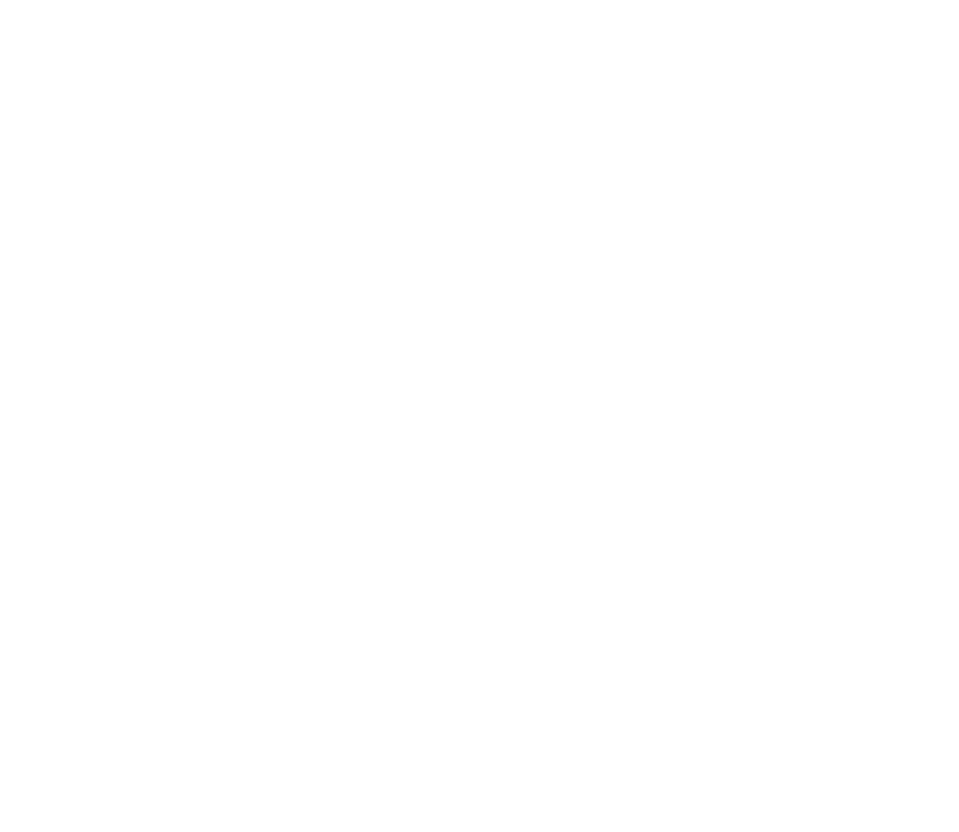
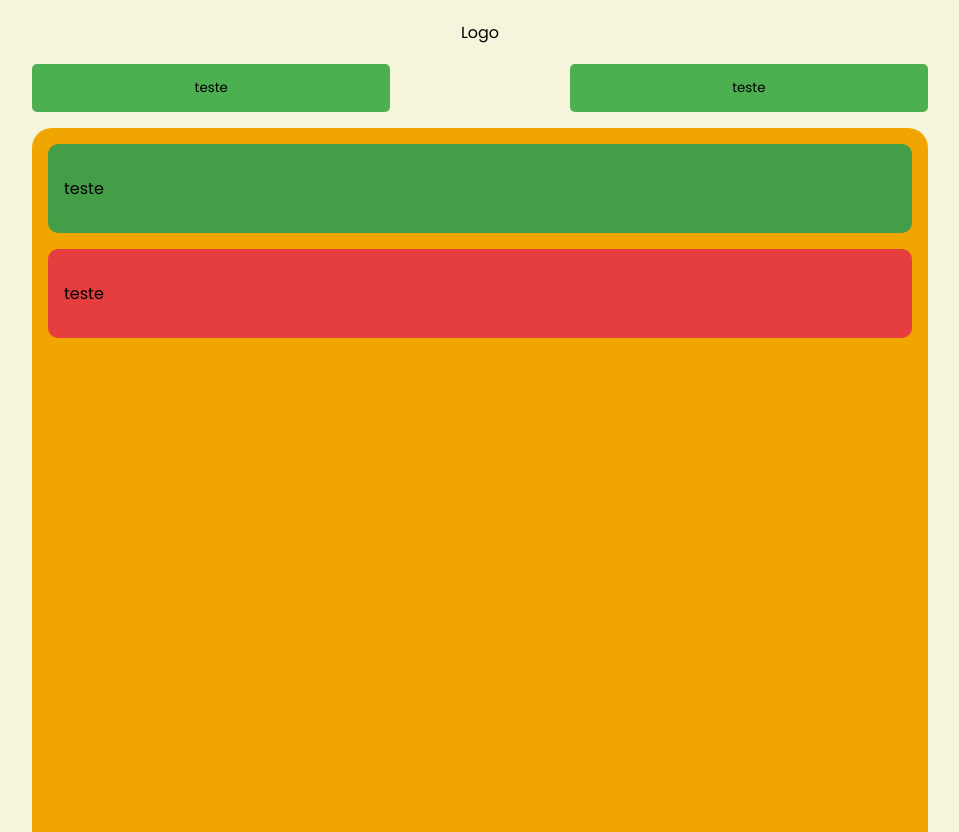
Before and after one commit to rafaelrmdd/money-control, a React (Create React App) app: page / in a window 1280 px wide. Shown: the whole page, without its empty margins (160-1119 px from the left). Before the commit the page ends 800 px from the top, so only its background shows below. Built offline with nearby package versions, Linux system fonts and the light colour scheme.

Commit message:
initial design development

```diff
--- a/package.json
+++ b/package.json
@@ -9,6 +9,7 @@
     "react": "^18.3.1",
     "react-dom": "^18.3.1",
     "react-scripts": "5.0.1",
+    "styled-components": "^6.1.13",
     "web-vitals": "^2.1.4"
   },
   "scripts": {
--- a/public/index.html
+++ b/public/index.html
@@ -1,10 +1,14 @@
 <!DOCTYPE html>
 <html lang="en">
   <head>
+    <link rel="preconnect" href="https://fonts.googleapis.com">
+    <link rel="preconnect" href="https://fonts.gstatic.com" crossorigin>
+
     <meta charset="utf-8" />
     <meta name="viewport" content="width=device-width, initial-scale=1" />
 
-    <title>React App</title>
+    <link href="https://fonts.googleapis.com/css2?family=Poppins:wght@400;500;700&display=swap" rel="stylesheet">
+    <title>Money Control</title>
   </head>
   <body>
     <noscript>You need to enable JavaScript to run this app.</noscript>
--- a/src/App.js
+++ /dev/null
@@ -1,10 +0,0 @@
-
-function App() {
-  return (
-    <div className="App">
-
-    </div>
-  );
-}
-
-export default App;
--- /dev/null
+++ b/src/App.jsx
@@ -0,0 +1,16 @@
+import { Header } from './components/Header/index'
+import { GlobalStyle } from './globalStyles';
+import { Content } from './components/Content/index'
+
+function App() {
+  return (
+    <div className="App">
+      <GlobalStyle />
+
+      <Header />
+      <Content />
+    </div>
+  );
+}
+
+export default App;
--- /dev/null
+++ b/src/components/Button/index.jsx
@@ -0,0 +1,9 @@
+import { Container } from './styles'
+
+export const Button = (type) => {
+    return (
+        <Container>
+            teste
+        </Container>
+    )
+}
--- /dev/null
+++ b/src/components/Button/styles.js
@@ -0,0 +1,17 @@
+import styled from "styled-components";
+
+export const Container = styled.button`
+    width: 40%;
+
+    padding: 1rem;
+    line-height: 1rem;
+    border-radius: 5px;
+    border: none;
+    background: var(--green-50);
+
+
+    &:hover{
+
+        filter: brightness(90%);
+    }
+`
--- /dev/null
+++ b/src/components/Content/index.jsx
@@ -0,0 +1,16 @@
+import { Container } from './styles'
+
+export const Content = () => {
+    return(
+        <Container>
+            <main>
+                <div className="gain">
+                    teste
+                </div>
+                <div className="lose">
+                    teste
+                </div>
+            </main>
+        </Container>
+    )
+}
--- /dev/null
+++ b/src/components/Content/styles.js
@@ -0,0 +1,46 @@
+import styled from "styled-components";
+
+export const Container = styled.div`
+    width: 100%;
+    height: calc(100vh - 6rem);
+    background: var(--yellow-200);
+
+    main{
+        width: 70%;
+        height: 100%;
+        margin: 0 auto;
+        padding: 1rem;
+
+        border-radius: 20px 20px 0 0 ;
+
+        background: var(--orange-100);
+
+        .gain, .lose{
+            padding: 2rem 1rem;
+        }
+
+        .gain{
+            background: var(--green-50);
+            filter: brightness(90%);
+
+            margin-bottom: 1rem;
+            border-radius: 10px;
+
+            &:last-child{
+                margin-bottom: 0;
+            }
+        }
+
+        .lose{
+            background: var(--red-100);
+            filter: brightness(90%);
+
+            margin-bottom: 1rem;
+            border-radius: 10px;
+
+            &:last-child{
+                margin-bottom: 0;
+            }
+        }
+    }
+`
--- /dev/null
+++ b/src/components/Header/index.jsx
@@ -0,0 +1,19 @@
+import { Button } from '../Button';
+import { Container } from './styles';
+
+export const Header = () => {
+    return (
+        <Container>
+            <header>
+                <nav>
+                    <span>Logo</span>
+                </nav>
+            </header>
+            <section>
+                <Button type='gain'/>
+                <Button type='lose'/>
+            </section>
+
+        </Container>
+    )
+}
--- /dev/null
+++ b/src/components/Header/styles.js
@@ -0,0 +1,40 @@
+import styled from "styled-components";
+
+export const Container = styled.div`
+    width: 100%;
+    height: 8rem;
+
+    background: var(--yellow-200);
+
+    header{
+        width: calc(70% + 2rem);
+        height: 3rem;
+        margin: 0 auto;
+        padding: 0 1rem;
+
+        background: transparent;
+
+        nav{
+            width: 100%;
+            height: 4rem;
+
+            display: flex;
+            align-items: center;
+            justify-content: center;
+
+        }
+    }
+
+    section{
+        width: 70%;
+
+        display: flex;
+        justify-content: space-between;
+        margin: 1rem auto 0 auto;
+
+        button{
+
+
+        }
+    }
+`
--- /dev/null
+++ b/src/globalStyles.js
@@ -0,0 +1,35 @@
+import { createGlobalStyle } from "styled-components";
+
+export const GlobalStyle = createGlobalStyle`
+    * {
+        margin: 0;
+        padding: 0;
+        box-sizing: border-box;
+    }
+
+    :root {
+        //background
+        --yellow-200: #f5f5dc;
+        //details
+        --orange-100: #F0A500;
+        //warning
+        --peach-100: #ff9c73;
+        //gain
+        --green-50: #4CAF50;
+        //lose
+        --red-100: #ff4545;
+
+        //border
+        --gray-100: #333;
+    }
+
+    body {
+        font-family: "Poppins", sans-serif;
+    }
+
+    button {
+        cursor: pointer;
+        font-family: "Poppins", sans-serif;
+    }
+
+`
```
Also changed, not shown: 1 other file (tests, documents, lock files or other folders).
